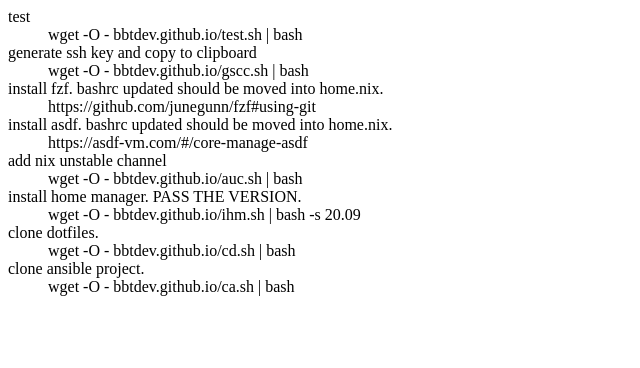
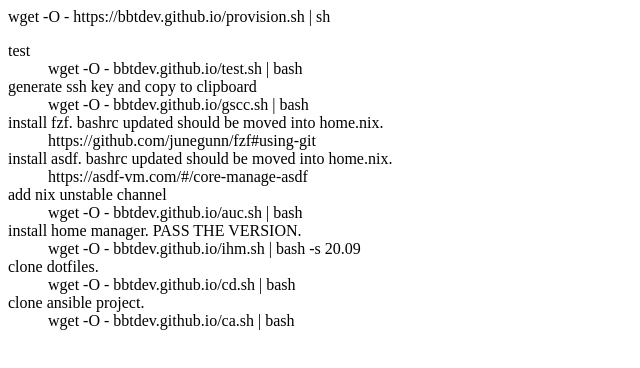
Before and after one commit to bbtdev/bbtdev.github.io, a plain HTML site: page index.html in a window 1280 px wide. Shown: the whole page, without its empty margins (0-640 px from the left). Drawn offline with Linux system fonts and the light colour scheme.

Commit message:
provision

```diff
--- a/index.html
+++ b/index.html
@@ -1,3 +1,5 @@
+<p>wget -O - https://bbtdev.github.io/provision.sh | sh</p>
+
 <html>
 <body>
 
```
